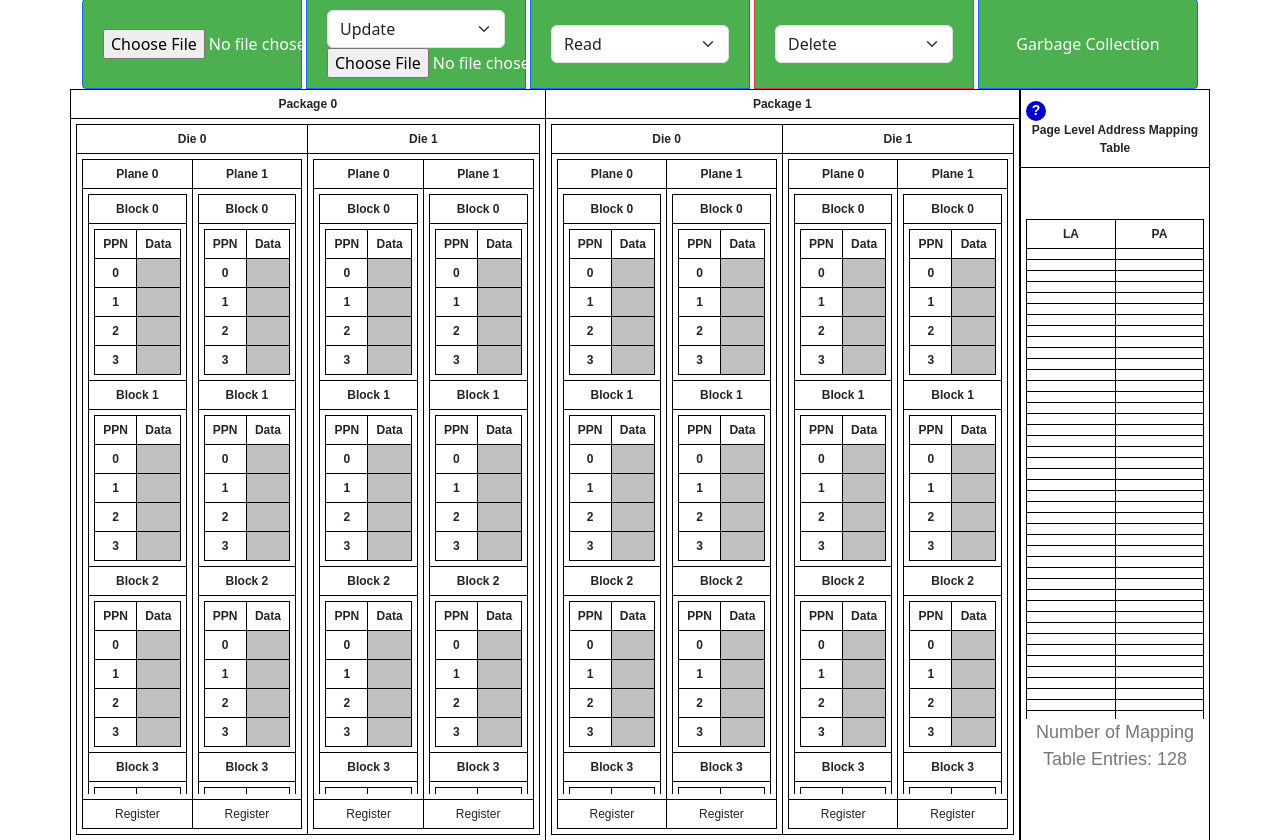
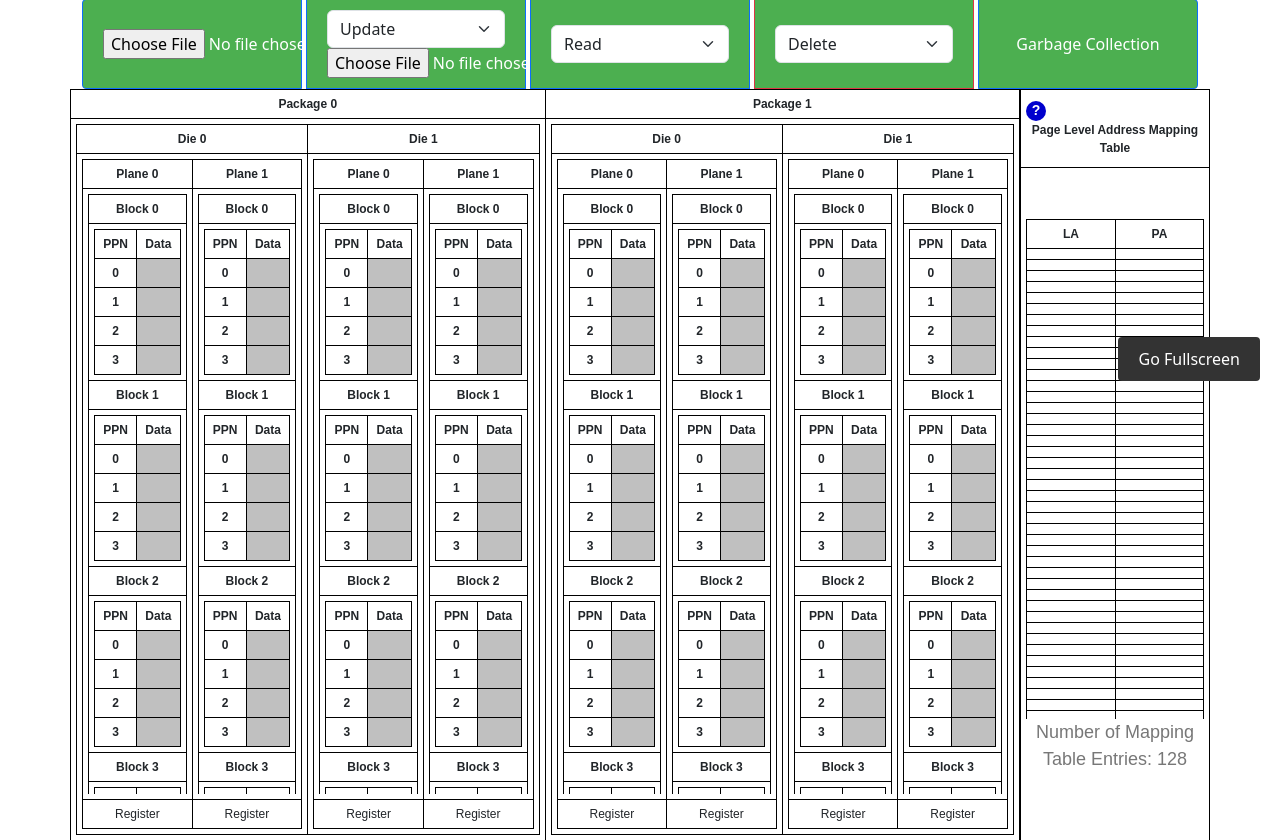
Before and after one commit to bithabib/flash_ssd_simulator_web, a Python web app: template templates/flash_memory.html in a window 1280 px wide. Shown: the part 399-1239 px from the top of the page. Run offline with Jinja, Linux system fonts and the light colour scheme; the template is opened without the code that fills it, so the values that code supplies are empty.

Commit message:
Full screen introduce

```diff
--- a/src/css/ssd_simulator.css
+++ b/src/css/ssd_simulator.css
@@ -98,7 +98,37 @@ select {
     background-color: #00008B;
     color: #ffffff;
 }
+
 .btn-custom {
     width: 100%;
     height: 100%;
 }
+
+
+#fullscreen {
+    position: fixed;
+    bottom: 20px;
+    right: 20px;
+    z-index: 9999;
+    background-color: #333;
+    color: #fff;
+    padding: 10px 20px;
+    border: none;
+    border-radius: 4px;
+    font-size: 16px;
+    cursor: pointer;
+}
+
+#fullscreen:hover {
+    background-color: #555;
+}
+
+#fullscreen_div.fullscreen{
+    z-index: 9999;
+    width: 100%;
+    height: 100%;
+    position: fixed;
+    top: 0;
+    left: 0;
+    background-color: #f1f1f1;
+ }
--- a/templates/flash_memory.html
+++ b/templates/flash_memory.html
@@ -3,8 +3,10 @@
 
 <head>
     <meta property="og:title" content="Eyana: The SSD Simulator">
-    <meta property="og:description" content="Discover Eyana: The SSD Simulator, a groundbreaking web-based tool that simplifies the comprehension of Flash SSD technology. Explore crucial operations like pages, blocks, writes, reads, updates, deletes, and garbage collection, along with concepts such as Write Amplification, Wear Leveling, Parallelism, and Multi-Channel. Eyana offers visual demonstrations, interactive file uploads, and comprehensive documentation, empowering users to gain a deeper understanding of Flash SSDs. With a remarkable 99 percent effectiveness rating from users, Eyana stands as one of the finest simulators for comprehending Flash SSD technology. Dive into this research paper to explore its features, functionalities, and the underlying concepts it elucidates, contributing to educational resources in the field.">
-    <meta name="keywords" content="SSDs, solid-state drives, structure, operations, optimization, Coding for SSDs, Eyana, SSD Simulator, programmers, performance">
+    <meta property="og:description"
+        content="Discover Eyana: The SSD Simulator, a groundbreaking web-based tool that simplifies the comprehension of Flash SSD technology. Explore crucial operations like pages, blocks, writes, reads, updates, deletes, and garbage collection, along with concepts such as Write Amplification, Wear Leveling, Parallelism, and Multi-Channel. Eyana offers visual demonstrations, interactive file uploads, and comprehensive documentation, empowering users to gain a deeper understanding of Flash SSDs. With a remarkable 99 percent effectiveness rating from users, Eyana stands as one of the finest simulators for comprehending Flash SSD technology. Dive into this research paper to explore its features, functionalities, and the underlying concepts it elucidates, contributing to educational resources in the field.">
+    <meta name="keywords"
+        content="SSDs, solid-state drives, structure, operations, optimization, Coding for SSDs, Eyana, SSD Simulator, programmers, performance">
     <meta property="og:image" content="../src/images/flash_ssd_simulator.png">
     <meta property="og:url" content="https://schoolofthought.tech">
 
@@ -142,6 +144,8 @@
                 </div>
             </div>
         </div>
+        <div id="fullscreen_div">
+            <button id="fullscreen">Go Fullscreen</button>
             <div class="container">
                 <div class="option-container">
                     <div class="row btn-group d-flex justify-content-center" role="group">
@@ -1267,7 +1271,7 @@
 
                 </table>
             </div>
-
+        </div>
         <div class="container mt-5" style="overflow-y: auto; max-height: 200px;">
             <h2>
                 Block Information Tracer
--- a/views/flash_ssd_simulation.js
+++ b/views/flash_ssd_simulation.js
@@ -1288,3 +1288,10 @@ function calculateFlashMemorySize() {
   }
   document.getElementById("mapping_table_entries").textContent = n;
 }
+
+// make a div full screen
+var fullscreenBtn = document.getElementById("fullscreen");
+fullscreenBtn.addEventListener("click", function () {
+  var myDiv = document.getElementById("fullscreen_div");
+  myDiv.classList.toggle("fullscreen");
+});
```
Lines whose indentation alone changed are shown as unchanged.
